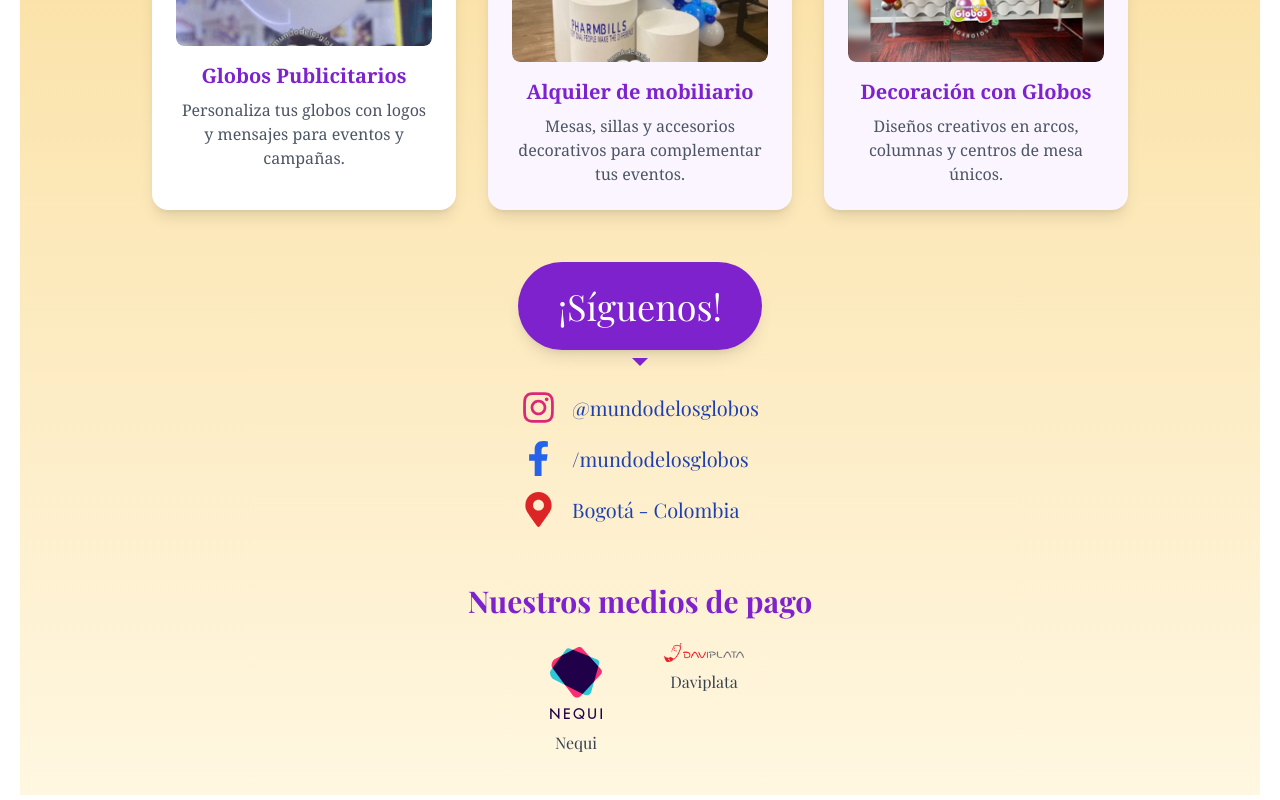
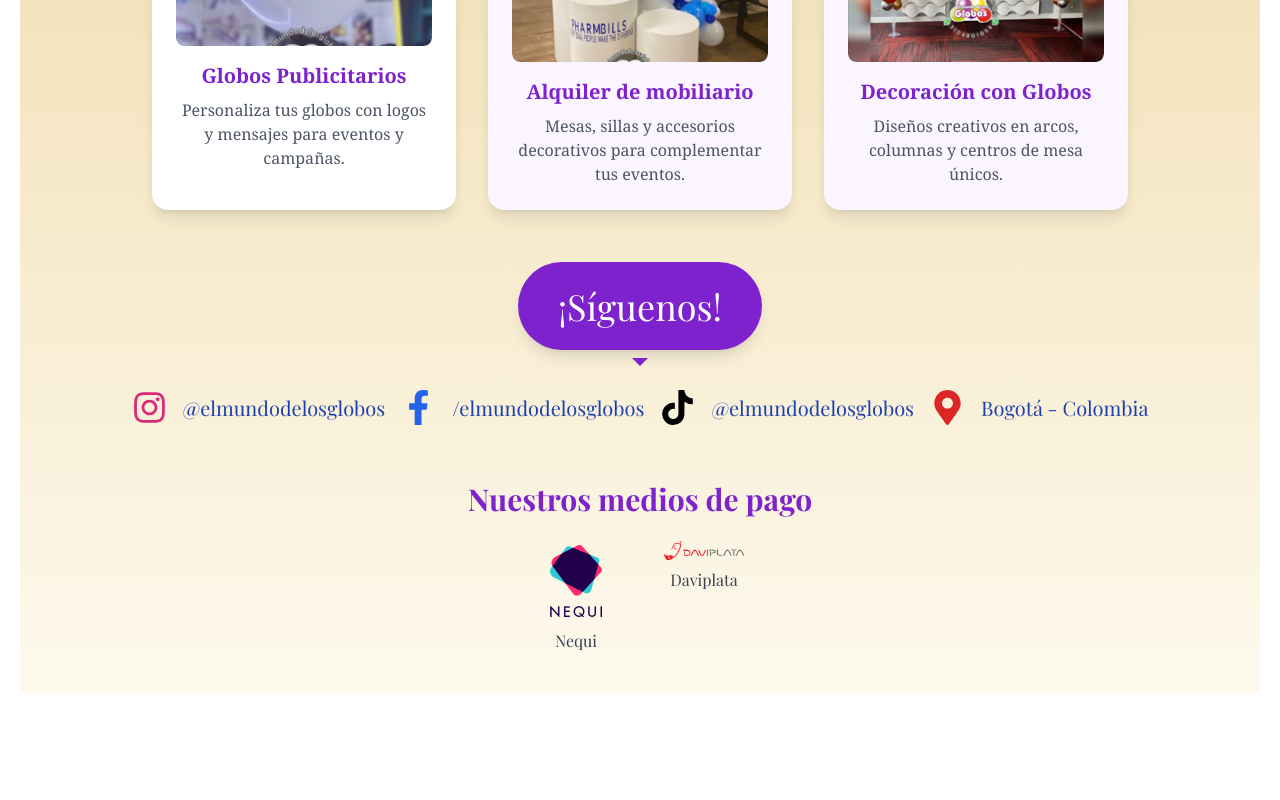
Before and after one commit to crisalo123/ElMundodeLosGlobos, a React (Vite) app: page / in a window 1280 px wide. Shown: the part 1133-1933 px from the top of the page. After the commit the page ends 1831 px from the top, so only its background shows below. Built offline with nearby package versions, Linux system fonts and the light colour scheme; a web font is replaced by a local one.

Commit message:
New fix desing

```diff
--- a/src/feature/core/component/searchComponent/Balloon.tsx
+++ b/src/feature/core/component/searchComponent/Balloon.tsx
@@ -11,11 +11,12 @@ export const Balloon = () => {
     >
       {/* Contenido principal */}
       <div className="relative z-10 max-w-xl text-center mt-10">
-        <h2 className="pt-20 md:pt-0 text-3xl 2xl:text-5xl font-extrabold drop-shadow-lg bg-gradient-to-r from-gray-800 via-gray-400 to-gray-800 bg-clip-text text-transparent font-['Cinzel']">
+        <h2 className="pt-20 md:pt-0 text-3xl 2xl:text-5xl font-extrabold drop-shadow-lg bg-gradient-to-r from-gren-800 via-gray-700 to-gray-800 bg-clip-text text-transparent font-['Cinzel']">
           El mundo de los Globos
         </h2>
-        <p className="mt-3 text-lg md:text-xl text-purple-800 font-medium drop-shadow-md font-['Playfair Display']">
-          Arcos, Decoraciones y Venta de Globos
+        <p className="mt-3 w-48 md:w-full mx-auto text-center text-lg md:text-xl text-purple-800 font-medium drop-shadow-md font-['Playfair Display']">
+          Arcos, Decoraciones
+          y Venta de Globos
         </p>
         <a
           href={`https://wa.me/${phoneNumber}?text=${message}`}
--- a/src/feature/pages/components/contacto.tsx
+++ b/src/feature/pages/components/contacto.tsx
@@ -1,4 +1,5 @@
 import { FaInstagram, FaFacebookF, FaMapMarkerAlt } from "react-icons/fa";
+import { FaTiktok } from "react-icons/fa6"; // 👈 Importamos el de TikTok
 import logoNequi from "@/assets/img/mediosPago/nequi.png";
 import logoDaviplata from "@/assets/img/mediosPago/daviplata.png";
 
@@ -18,8 +19,8 @@ export const Contacto = () => {
       </div>
 
       {/* Redes sociales */}
-      <div className="flex flex-col items-center gap-6">
-        <div className="flex flex-col gap-4 text-blue-800">
+      <div className="flex flex-col md:flex-row items-center gap-6">
+        <div className="flex flex-col md:flex-row gap-4 text-blue-800">
           <a
             href="https://www.instagram.com/elmundoglobos/?igsh=MWZpamRxZXZnOTk3YQ%3D%3D#"
             target="_blank"
@@ -28,9 +29,10 @@ export const Contacto = () => {
           >
             <FaInstagram size={35} className="text-pink-600" />
             <span className="text-xl font-['Playfair_Display']">
-              @mundodelosglobos
+              @elmundodelosglobos
             </span>
           </a>
+
           <a
             href="https://facebook.com/mundodelosglobos"
             target="_blank"
@@ -39,9 +41,23 @@ export const Contacto = () => {
           >
             <FaFacebookF size={35} className="text-blue-600" />
             <span className="text-xl font-['Playfair_Display']">
-              /mundodelosglobos
+              /elmundodelosglobos
             </span>
           </a>
+
+          {/* 👇 Nuevo TikTok */}
+          <a
+            href="https://www.tiktok.com/@mundodelosglobos"
+            target="_blank"
+            rel="noopener noreferrer"
+            className="flex items-center gap-4 hover:scale-105 transition"
+          >
+            <FaTiktok size={35} className="text-black" />
+            <span className="text-xl font-['Playfair_Display']">
+              @elmundodelosglobos
+            </span>
+          </a>
+
           <a
             href="https://maps.google.com"
             target="_blank"
--- a/src/feature/pages/homePage.tsx
+++ b/src/feature/pages/homePage.tsx
@@ -76,7 +76,8 @@ const currentDecoracion = useImageSlider(decoracionGlobos);
 
   return (
     <BaseLayout header>
-       <div className=" min-h-screen bg-gradient-to-b from-[#FBE6C2] via-[#FADFA1] to-[#FFF7E1]">
+       <div className="min-h-screen bg-gradient-to-b from-[#f3e8d6] via-[#f1deb0] to-[#fdf9ed]">
+
         {/* Hero con el arco */}
         <Balloon />
 
```
